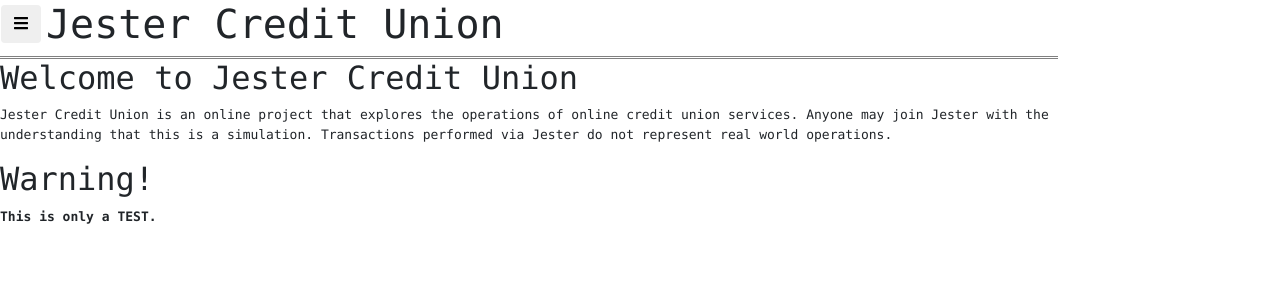
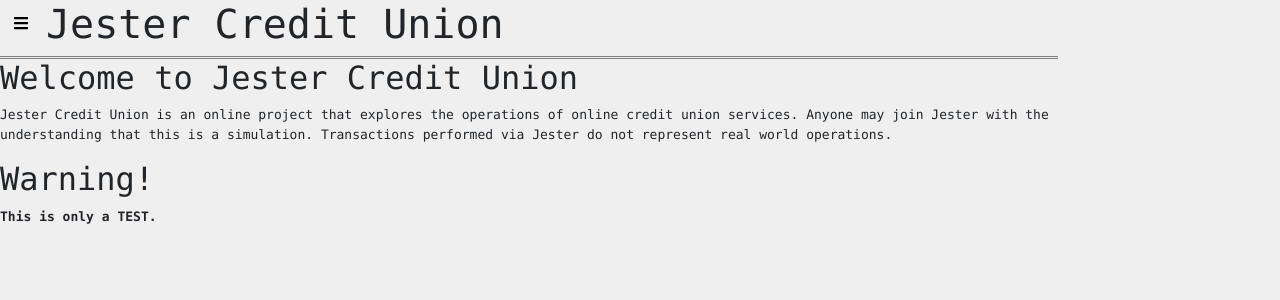
Before and after one commit to gvondra/JestersCreditUnion, an Angular app in the folder WebApp/JesterCreditUnion/: page / in a window 1280 px wide. Shown: the top 300 px of the page. Built offline with nearby package versions, Linux system fonts and the light colour scheme.

Commit message:
Update background color

```diff
--- a/WebApp/JesterCreditUnion/src/app/mock-menu-items.ts
+++ b/WebApp/JesterCreditUnion/src/app/mock-menu-items.ts
@@ -3,6 +3,6 @@ import { MenuItem } from './menu-item';
 export const MENU_ITEMS: Array<Array<MenuItem>> = [
     [
         {Text: "Home", URL: ""},
-        {Text: "Join", URL: "/Join"}
+        {Text: "Join", URL: "/join"}
     ]
 ]
--- a/WebApp/JesterCreditUnion/src/styles.css
+++ b/WebApp/JesterCreditUnion/src/styles.css
@@ -4,6 +4,7 @@ body {
     font-family: Consolas;
     max-width: 28cm;
     font-size: small;
+    background-color: #EFEFEF;
 }
 
 .menu {
```
